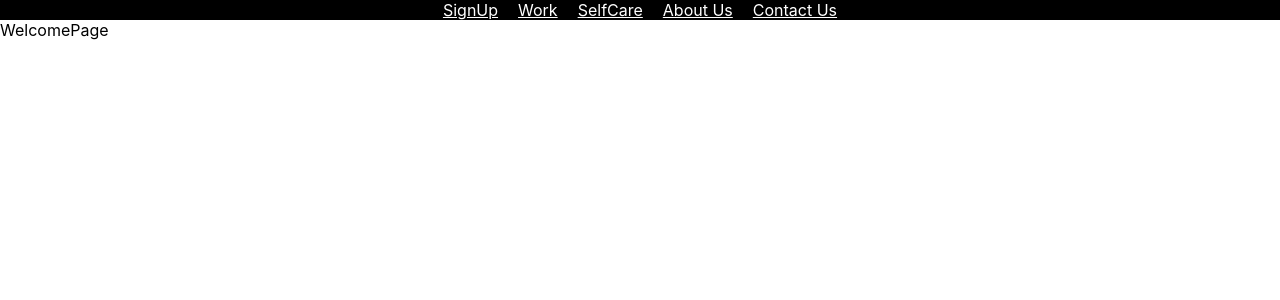
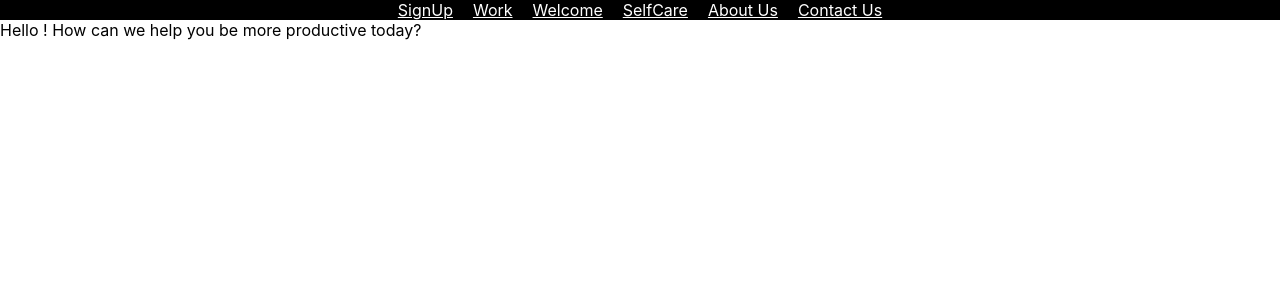
Before and after one commit to TimothyDanfield/Agenda-X-Productivity, a React (Create React App) app: page /welcome in a window 1280 px wide. Shown: the top 300 px of the page. Built offline with nearby package versions, Linux system fonts and the light colour scheme.

Commit message:
Welcome page with nothing

```diff
--- a/src/components/Home/WelcomePage.js
+++ b/src/components/Home/WelcomePage.js
@@ -1,14 +1,18 @@
-// import React from 'react'
-// import {Link} from 'react-router-dom'
 import React from 'react'
+import { useState } from 'react';
+//import {Link} from 'react-router-dom'
+
 
 const WelcomePage = () => {
+  const [username] = useState("");
+
   return (
-    <div>WelcomePage</div>
+    <div>Hello {username}! How can we help you be more productive today? </div>
+
   )
 }
 
 export default WelcomePage
 
-
-//        use the Link option for the links please :)
+ //I added this page into the NavBar as well. Other than that I've done nothing. -Vesper
+//        use the Link option for the links please :) -Nate
--- a/src/components/NavBar/NavBar.js
+++ b/src/components/NavBar/NavBar.js
@@ -6,7 +6,7 @@ const NavBar = () => {
     <div style={{textAlign:"center", backgroundColor:"black"}}>
       <Link style={{ color: "white", padding:"10px" }} to="/signup">SignUp</Link>
       <Link style={{ color: "white", padding:"10px" }} to="/task">Work</Link>
-
+      <Link style={{ color: "white",padding:"10px" }} to="/welcome">Welcome</Link>
       <Link style={{ color: "white",padding:"10px" }} to="/selfcare">SelfCare</Link>
       <Link style={{ color: "white",padding:"10px" }} to="/aboutus">About Us</Link>
       <Link style={{ color: "white",padding:"10px" }} to="/contact">Contact Us</Link>
```
